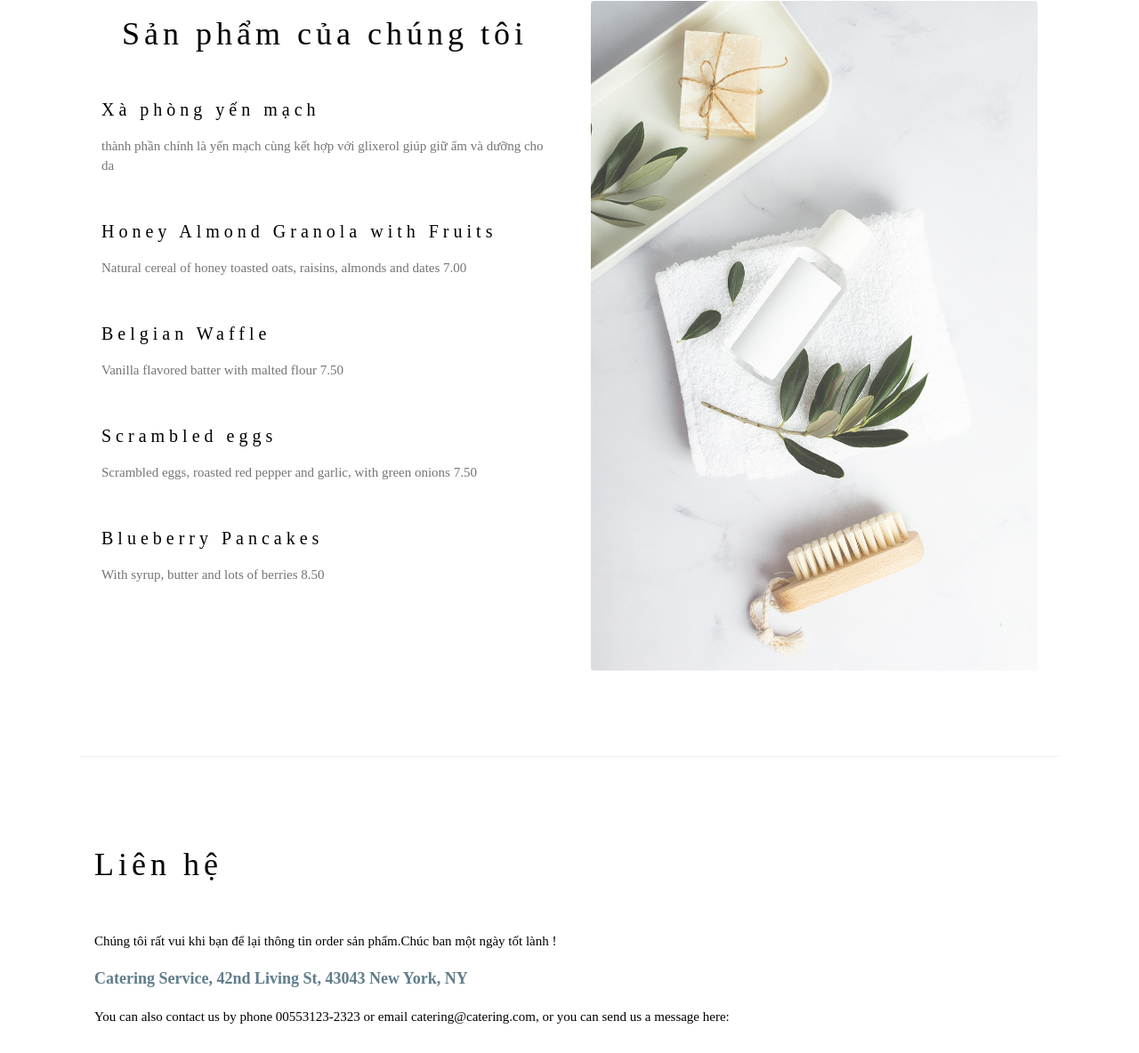
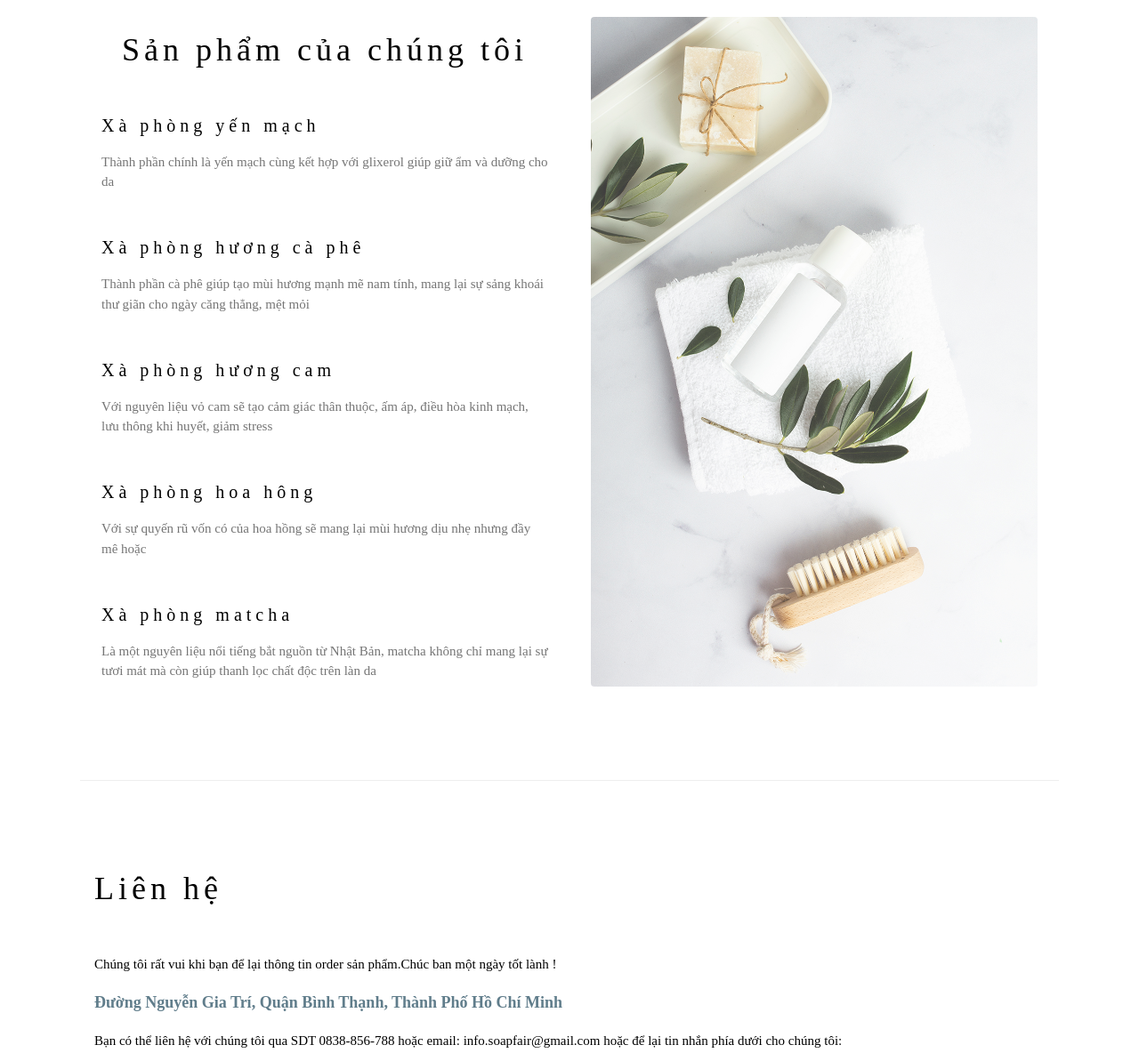
Before and after one commit to basho-nguyen/basho-nguyen.github.io, a plain HTML site: page index.html in a window 1280 px wide. Shown: the part 1535-2719 px from the top of the page at 89% size. Drawn offline with nearby package versions, Linux system fonts and the light colour scheme.

Commit message:
Update index.html

```diff
--- a/index.html
+++ b/index.html
@@ -1,6 +1,6 @@
 <!DOCTYPE html>
 <html>
-<title>W3.CSS Template</title>
+<title>fair-truly care</title>
 <meta charset="UTF-8">
 <meta name="viewport" content="width=device-width, initial-scale=1">
 <link rel="stylesheet" href="https://www.w3schools.com/w3css/4/w3.css">
@@ -67,7 +67,7 @@ Và tất cả những nguyên liệu tự nhiên đó Mẹ đem nâng niu, trâ
       <p class="hide-content w3-large">Ngày con lên Sài Gòn học tập, những xa hoa của thành phố nhộn nhịp, rực rực ánh đèn của thành phố ko bao giờ ngủ cứ lôi cuốn con chạy theo nhịp điệu vội vã của bên ngoài. Bao nhiêu đồ ở quê mẹ gửi lên con đều ko sử dụng vì đối với con nó đã không còn hợp thời nữa. Rồi tự nhiên một hôm bất giác nhìn lại đôi tay mình tự lúc nào đã trở nên thô ráp hơn, làm da tươi mát ngày nào được mẹ chăm nom bây giờ ko còn mịn màng nữa và trái tim bé nhỏ, nhạy cảm của con cũng đã trở nên khô cằn, lạnh lùng hơn ngày trước. Đôi khi lên đọc tin túc với biết bao tin về sự độc hại của các loại hóa chất nhập từ Trung Quốc rồi bất giác chợt sợ hãi, lo lắng về sự vô cảm của con người hiện tại và chợt nhận ra chỉ có Mẹ, có thiên nhiên là luôn ấp ôm bảo vệ mình. Và rồi lại thèm một bánh xà phòng tự nhiên tự tay mẹ làm. Lại thèm sau một ngày làm việc vất vr trở về nhà lại được nghe mùi hương tự nhiên của hương cam, hương bưởi để được relax cùng thiên nhiên, được cảm thấy an tâm với những nguyên liệu chắt chiu chọn lọc của Mẹ.
 Hôm nay cầm trên tay bánh xà phòng Mẹ làm- Fair handmade mà bất giác mỉm cười. Từ đây không chỉ bản thân con là được đặc quyền hưởng trọn cả khu vườn của Mẹ, hưởng trọn sự chắt chiu, nâng niu từ mẹ mà cũng có rất nhiều người con xa xứ giống con được sống trong tình thương đó. Fair nghĩa là trung thực cũng như những nguyên liệu Mẹ đưa vào bánh xà phòng đều nguyên chất từ thiên nhiên để Care-chăm sóc cho con một cách tốt nhất.
   </p>
-  <button class="xemthem">Xem thêm...</button>
+  <button class="xemthem w3-button w3-light-grey w3-section">Xem thêm...</button>
     </div>
   </div>
 
@@ -78,19 +78,19 @@ Hôm nay cầm trên tay bánh xà phòng Mẹ làm- Fair handmade mà bất gi
     <div class="w3-col l6 w3-padding-large">
       <h1 class="w3-center">Sản phẩm của chúng tôi</h1><br>
       <h4>Xà phòng yến mạch</h4>
-      <p class="w3-text-grey">thành phần chính là yến mạch cùng kết hợp với glixerol giúp giữ ẩm và dưỡng cho da </p><br>
+      <p class="w3-text-grey">Thành phần chính là yến mạch cùng kết hợp với glixerol giúp giữ ẩm và dưỡng cho da </p><br>
 
-      <h4>Honey Almond Granola with Fruits</h4>
-      <p class="w3-text-grey">Natural cereal of honey toasted oats, raisins, almonds and dates 7.00</p><br>
+      <h4>Xà phòng hương cà phê</h4>
+      <p class="w3-text-grey">Thành phần cà phê giúp tạo mùi hương mạnh mẽ nam tính, mang lại sự sảng khoái thư giãn cho ngày căng thẳng, mệt mỏi</p><br>
 
-      <h4>Belgian Waffle</h4>
-      <p class="w3-text-grey">Vanilla flavored batter with malted flour 7.50</p><br>
+      <h4>Xà phòng hương cam</h4>
+      <p class="w3-text-grey">Với nguyên liệu vỏ cam sẽ tạo cảm giác thân thuộc, ấm áp, điều hòa kinh mạch, lưu thông khi huyết, giảm stress</p><br>
 
-      <h4>Scrambled eggs</h4>
-      <p class="w3-text-grey">Scrambled eggs, roasted red pepper and garlic, with green onions 7.50</p><br>
+      <h4>Xà phòng hoa hông</h4>
+      <p class="w3-text-grey">Với sự quyến rũ vốn có của hoa hồng sẽ mang lại mùi hương dịu nhẹ nhưng đầy mê hoặc</p><br>
 
-      <h4>Blueberry Pancakes</h4>
-      <p class="w3-text-grey">With syrup, butter and lots of berries 8.50</p>
+      <h4>Xà phòng matcha</h4>
+      <p class="w3-text-grey">Là một nguyên liệu nổi tiếng bắt nguồn từ Nhật Bản, matcha không chỉ mang lại sự tươi mát mà còn giúp thanh lọc chất độc trên làn da </p>
     </div>
 
     <div class="w3-col l6 w3-padding-large">
@@ -104,14 +104,14 @@ Hôm nay cầm trên tay bánh xà phòng Mẹ làm- Fair handmade mà bất gi
   <div class="w3-container w3-padding-64" id="contact">
     <h1>Liên hệ</h1><br>
     <p>Chúng tôi rất vui khi bạn để lại thông tin order sản phẩm.Chúc ban một ngày tốt lành !</p>
-    <p class="w3-text-blue-grey w3-large"><b>Catering Service, 42nd Living St, 43043 New York, NY</b></p>
-    <p>You can also contact us by phone 00553123-2323 or email catering@catering.com, or you can send us a message here:</p>
+    <p class="w3-text-blue-grey w3-large"><b>Đường Nguyễn Gia Trí, Quận Bình Thạnh, Thành Phố Hồ Chí Minh</b></p>
+    <p>Bạn có thể liên hệ với chúng tôi qua SDT 0838-856-788 hoặc email: info.soapfair@gmail.com hoặc để lại tin nhắn phía dưới cho chúng tôi:</p>
     <form name="submit-to-google-sheet">
       <p><input class="w3-input w3-padding-16" type="text" placeholder="Họ & tên" required name="Name"></p>
       <p><input class="w3-input w3-padding-16" type="text" placeholder="Email của bạn." required name="Email"></p>
       <p><input class="w3-input w3-padding-16" type="tel" placeholder="Số điện thoại của bạn" required name="Phonenumber"></p>
       <p><input class="w3-input w3-padding-16" type="text" placeholder="Lời nhắn" required name="Message"></p>
-      <p><button class="w3-button w3-light-grey w3-section" type="submit">SEND MESSAGE</button></p>
+      <p><button class="w3-button w3-light-grey w3-section" type="submit">Gửi lời nhắn</button></p>
     </form>
     <!-- <form name="submit-to-google-sheet">
   <input name="Email" type="email" placeholder="Email" required>
@@ -126,7 +126,7 @@ Hôm nay cầm trên tay bánh xà phòng Mẹ làm- Fair handmade mà bất gi
 
 <!-- Footer -->
 <footer class="w3-center w3-light-grey w3-padding-32">
-  <p>Powered by <a href="https://www.w3schools.com/w3css/default.asp" title="W3.CSS" target="_blank" class="w3-hover-text-green">w3.css</a></p>
+  <p>Powered by <a href="https://www.facebook.com/X%C3%A0-b%C3%B4ng-M%E1%BA%B9-l%C3%A0m-Fair-102832144873898/" title="soapfair" target="_blank" class="w3-hover-text-green">Fair-truly care</a></p>
 </footer>
 
 </body>
```
